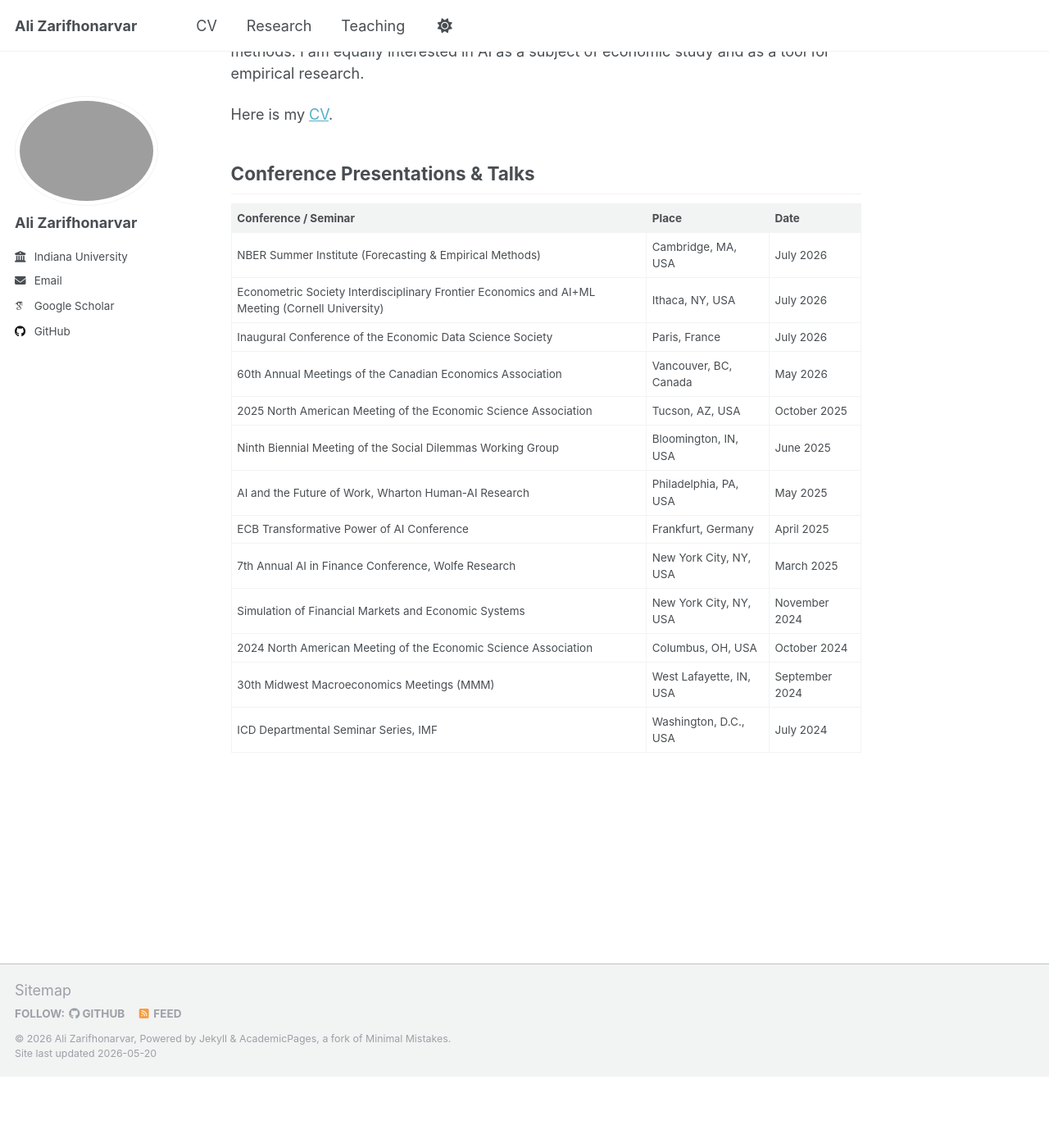
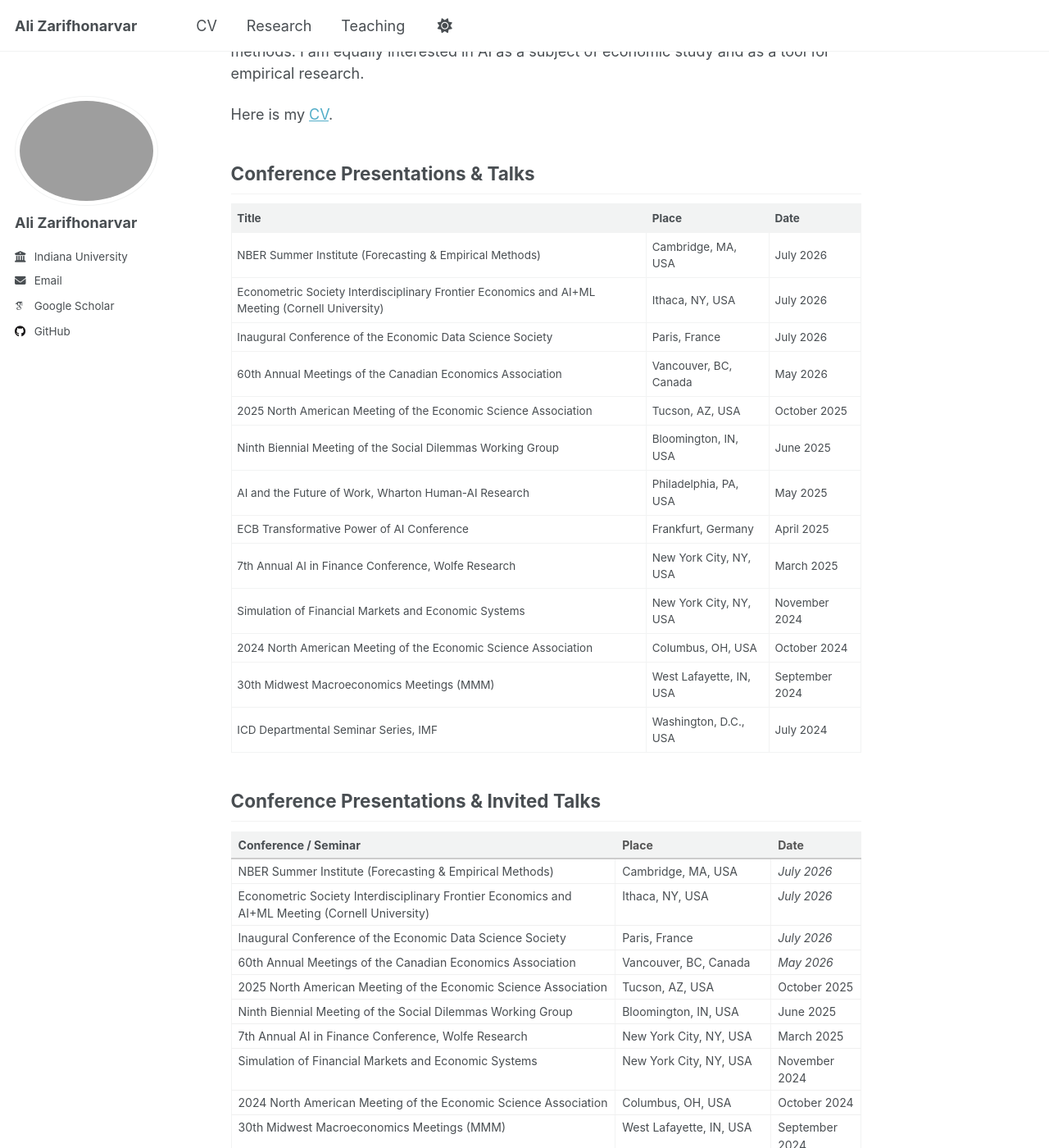
Before and after one commit to alizarif/alizarif.github.io, a Jekyll site: the page built from _pages/about.md, in a window 1280 px wide and 1400 px high, scrolled down 295 px. Shown: the whole window at 82% size. Built offline with Jekyll 4.4.1, drawn with Linux system fonts in a browser that asks for light colours; some web fonts are replaced; before the commit the page ends 1608 px from its top, so only the background shows below that; some of the changed text lies outside the part shown.

Commit message:
Update about.md

```diff
--- a/_pages/about.md
+++ b/_pages/about.md
@@ -15,7 +15,7 @@ Here is my [CV](https://alizarif.github.io/assets/Ali_Zarifhonarvar_CV.pdf).
 
 ## Conference Presentations & Talks
 
-| Conference / Seminar | Place | Date |
+| Title | Place | Date |
 |---|---|---|
 | NBER Summer Institute (Forecasting & Empirical Methods) | Cambridge, MA, USA | July 2026 |
 | Econometric Society Interdisciplinary Frontier Economics and AI+ML Meeting (Cornell University) | Ithaca, NY, USA | July 2026 |
@@ -30,3 +30,70 @@ Here is my [CV](https://alizarif.github.io/assets/Ali_Zarifhonarvar_CV.pdf).
 | 2024 North American Meeting of the Economic Science Association | Columbus, OH, USA | October 2024 |
 | 30th Midwest Macroeconomics Meetings (MMM) | West Lafayette, IN, USA | September 2024 |
 | ICD Departmental Seminar Series, IMF | Washington, D.C., USA | July 2024 |
+
+
+
+## Conference Presentations & Invited Talks
+
+<style>
+.talks-table {
+  font-size: 0.78em;
+  width: 100%;
+  border-collapse: collapse;
+  margin-top: 6px;
+}
+.talks-table th {
+  text-align: left;
+  padding: 5px 8px;
+  border-bottom: 2px solid #ccc;
+  font-weight: bold;
+}
+.talks-table td {
+  padding: 4px 8px;
+  vertical-align: top;
+  border-bottom: 1px solid #f0f0f0;
+}
+.talks-table tr:last-child td {
+  border-bottom: none;
+}
+.talks-table .date-col {
+  white-space: nowrap;
+  color: #555;
+  width: 110px;
+}
+.talks-table .place-col {
+  color: #555;
+  width: 190px;
+}
+.talks-note {
+  font-size: 0.78em;
+  color: #666;
+  margin-top: 6px;
+  font-style: italic;
+}
+</style>
+
+<table class="talks-table">
+  <thead>
+    <tr>
+      <th>Conference / Seminar</th>
+      <th class="place-col">Place</th>
+      <th class="date-col">Date</th>
+    </tr>
+  </thead>
+  <tbody>
+    <tr><td>NBER Summer Institute (Forecasting &amp; Empirical Methods)</td><td>Cambridge, MA, USA</td><td><em>July 2026</em></td></tr>
+    <tr><td>Econometric Society Interdisciplinary Frontier Economics and AI+ML Meeting (Cornell University)</td><td>Ithaca, NY, USA</td><td><em>July 2026</em></td></tr>
+    <tr><td>Inaugural Conference of the Economic Data Science Society</td><td>Paris, France</td><td><em>July 2026</em></td></tr>
+    <tr><td>60th Annual Meetings of the Canadian Economics Association</td><td>Vancouver, BC, Canada</td><td><em>May 2026</em></td></tr>
+    <tr><td>2025 North American Meeting of the Economic Science Association</td><td>Tucson, AZ, USA</td><td>October 2025</td></tr>
+    <tr><td>Ninth Biennial Meeting of the Social Dilemmas Working Group</td><td>Bloomington, IN, USA</td><td>June 2025</td></tr>
+    <tr><td>7th Annual AI in Finance Conference, Wolfe Research</td><td>New York City, NY, USA</td><td>March 2025</td></tr>
+    <tr><td>Simulation of Financial Markets and Economic Systems</td><td>New York City, NY, USA</td><td>November 2024</td></tr>
+    <tr><td>2024 North American Meeting of the Economic Science Association</td><td>Columbus, OH, USA</td><td>October 2024</td></tr>
+    <tr><td>30th Midwest Macroeconomics Meetings (MMM)</td><td>West Lafayette, IN, USA</td><td>September 2024</td></tr>
+    <tr><td>ICD Departmental Seminar Series, IMF</td><td>Washington, D.C., USA</td><td>July 2024</td></tr>
+  </tbody>
+</table>
+
+<p class="talks-note">Excludes presentations by coauthors.</p>
```
